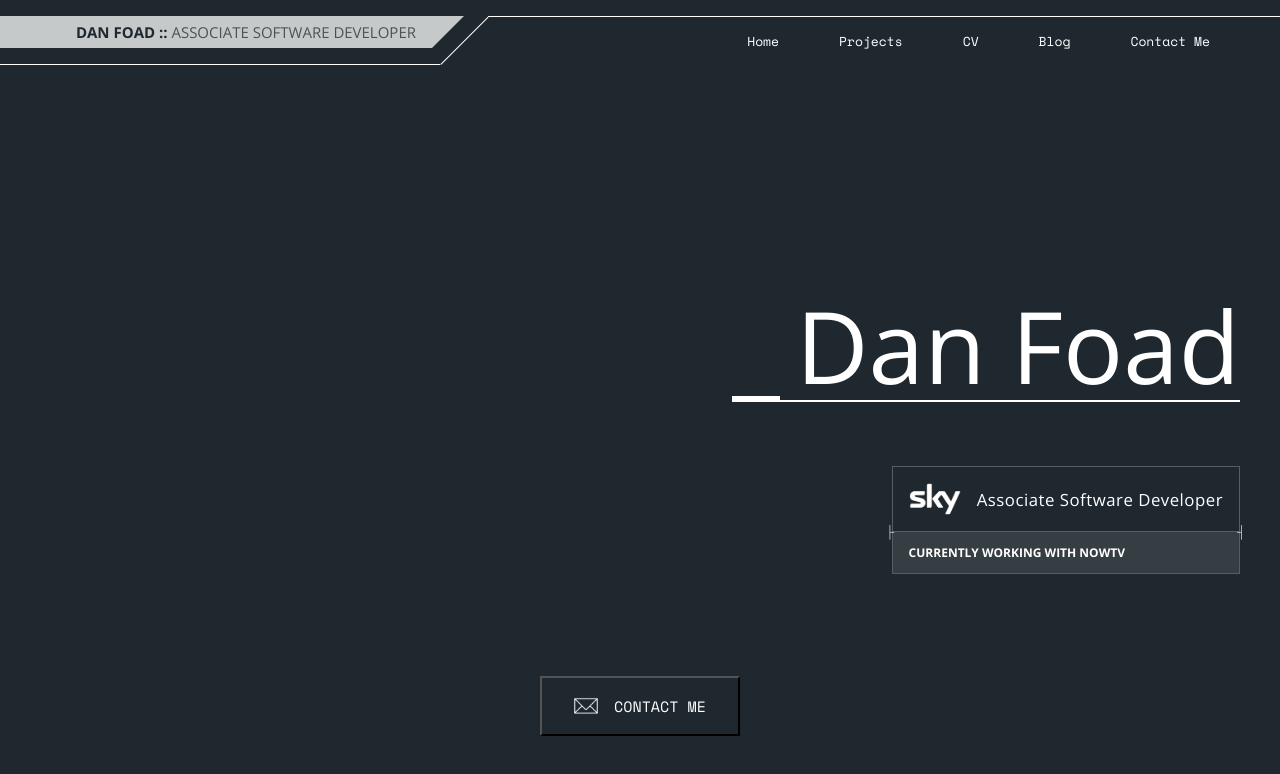
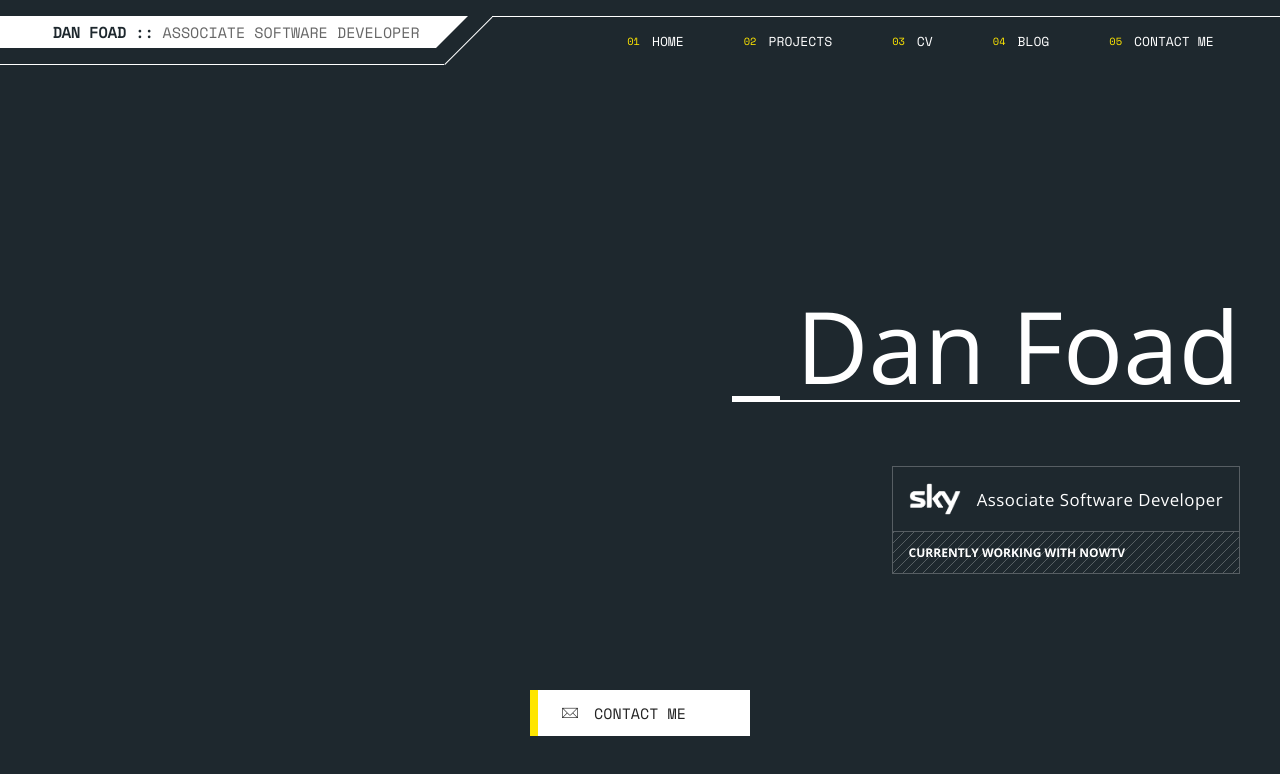
Before and after one commit to foad/foad.github.io, a React app: page / in a window 1280 px wide. Shown: the top 774 px of the page. Built offline with nearby package versions, Linux system fonts and the light colour scheme.

Commit message:
Updating styling

```diff
--- a/src/components/app/app-nav.js
+++ b/src/components/app/app-nav.js
@@ -1,6 +1,22 @@
 import React from 'react';
 
 export default class AppNav extends React.Component {
+  convertIndex(index) {
+    return index < 9 ? '0' + ++index : ++index;
+  }
+
+  getNavLinks() {
+    const links = ['Home', 'Projects', 'CV', 'Blog', 'Contact Me'];
+    return links.map((link, index) => {
+      return (
+        <li>
+          <span class="index">{this.convertIndex(index)}</span>
+          {link}
+        </li>
+      );
+    });
+  }
+
   getNavContents() {
     return (
       <nav className="main-nav">
@@ -12,13 +28,7 @@ export default class AppNav extends React.Component {
         </h1>
         <div className="main-nav__slant" />
         <div className="main-nav__links--container">
-          <ul className="main-nav__links">
-            <li>Home</li>
-            <li>Projects</li>
-            <li>CV</li>
-            <li>Blog</li>
-            <li>Contact Me</li>
-          </ul>
+          <ul className="main-nav__links">{this.getNavLinks()}</ul>
         </div>
       </nav>
     );
--- a/src/components/app/app.scss
+++ b/src/components/app/app.scss
@@ -42,11 +42,12 @@ body,
   position: relative;
   padding-right: 8px;
   grid-column: start / header-slant;
+  font-family: 'Space Mono', sans-serif;
 }
 .main-nav__title a {
   text-transform: uppercase;
   display: inline-block;
-  background-color: rgba(255, 255, 255, 0.75);
+  background-color: #ffffff;
   color: #1e282e;
   line-height: 32px;
   padding: 0 16px;
@@ -68,7 +69,7 @@ body,
   border-style: solid;
   border-width: 32px 32px 0 0;
   border-left-width: 100%;
-  border-color: rgba(255, 255, 255, 0.75) transparent transparent transparent;
+  border-color: #ffffff transparent transparent transparent;
 }
 .main-nav__slant {
   grid-column: header-slant / header-mid;
@@ -101,8 +102,11 @@ body,
   padding: 0 6px;
   margin: 0 24px;
   font-size: 1.3em;
+  text-transform: uppercase;
   cursor: pointer;
   position: relative;
+  display: inline-flex;
+  align-items: center;
 }
 .main-nav__links li:hover {
   color: #1e282e;
@@ -119,6 +123,11 @@ body,
   opacity: 0.8;
   animation: flash 0.5s ease-in-out infinite alternate;
 }
+.main-nav__links .index {
+  color: #ffe600;
+  margin-right: 12px;
+  font-size: 0.8em;
+}
 @keyframes flash {
   from {
     opacity: 0;
--- a/src/components/home/home-header.js
+++ b/src/components/home/home-header.js
@@ -17,7 +17,7 @@ export default class HomeHeader extends React.Component {
         <div className="home-header__buttons">
           <button className="home-header__contact">
             <img src="/contact.png" alt="" />
-            Contact Me
+            <span>Contact Me</span>
           </button>
         </div>
       </div>
--- a/src/components/home/home.scss
+++ b/src/components/home/home.scss
@@ -57,22 +57,6 @@
   font-weight: lighter;
   position: relative;
 }
-.home-header__title h3:before {
-  content: '\251C';
-  position: absolute;
-  left: -7px;
-  bottom: -9px;
-  font-size: 12px;
-  color: rgba(255, 255, 255, 0.75);
-}
-.home-header__title h3:after {
-  content: '\2524';
-  position: absolute;
-  right: -7px;
-  bottom: -9px;
-  font-size: 12px;
-  color: rgba(255, 255, 255, 0.75);
-}
 .home-header__logo {
   display: inline-block;
   height: 32px;
@@ -83,7 +67,7 @@
   padding: 12px 16px;
   font-weight: bold;
   text-transform: uppercase;
-  background-color: rgba(255, 255, 255, 0.1);
+  background: url('/lines.png') repeat;
 }
 .home-header__buttons {
   position: absolute;
@@ -99,20 +83,51 @@
 .home-header__contact {
   border-radius: 0;
   background: 0;
-  color: #ffffff;
+  color: #222222;
   font-size: 1.5em;
-  padding: 16px 32px;
+  padding: 12px 48px;
   font-family: 'Space Mono', monospace;
   text-transform: uppercase;
   cursor: pointer;
   transition: background-color 0.1s;
   display: flex;
+  position: relative;
   align-items: center;
+  border: 0;
+  background-color: #ffffff;
+}
+.home-header__contact img {
+  height: 16px;
+  margin-right: 16px;
+  filter: invert(0.9);
+  position: relative;
+  left: -16px;
+  transition: all 0.2s;
+}
+.home-header__contact span {
+  position: relative;
+  text-transform: uppercase;
+  left: -16px;
+  transition: all 0.2s;
+}
+.home-header__contact:before {
+  content: '';
+  position: absolute;
+  left: 0;
+  top: 0;
+  height: 100%;
+  width: 8px;
+  transition: width 0.2s;
+  background: #ffe600;
+}
+.home-header__contact:hover:before {
+  width: 100%;
 }
 .home-header__contact:hover {
-  background-color: rgba(255, 255, 255, 0.25);
+  span {
+    left: 0;
+  }
+  img {
+    left: 0;
+  }
 }
-.home-header__contact img {
-  height: 24px;
-  margin-right: 16px;
-}
```
Also changed, not shown: public/lines.png (added).
